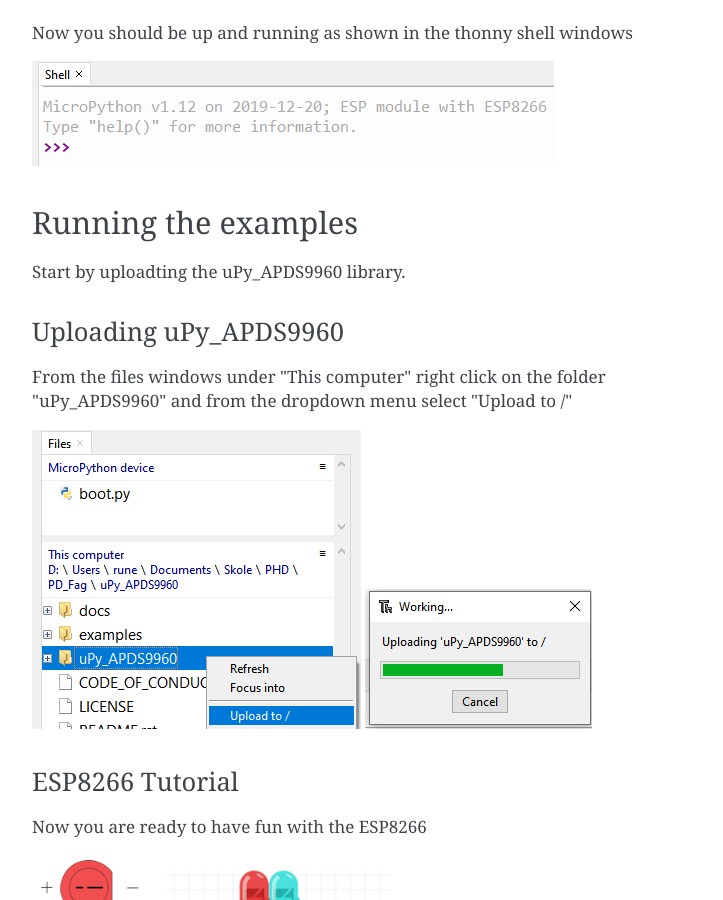
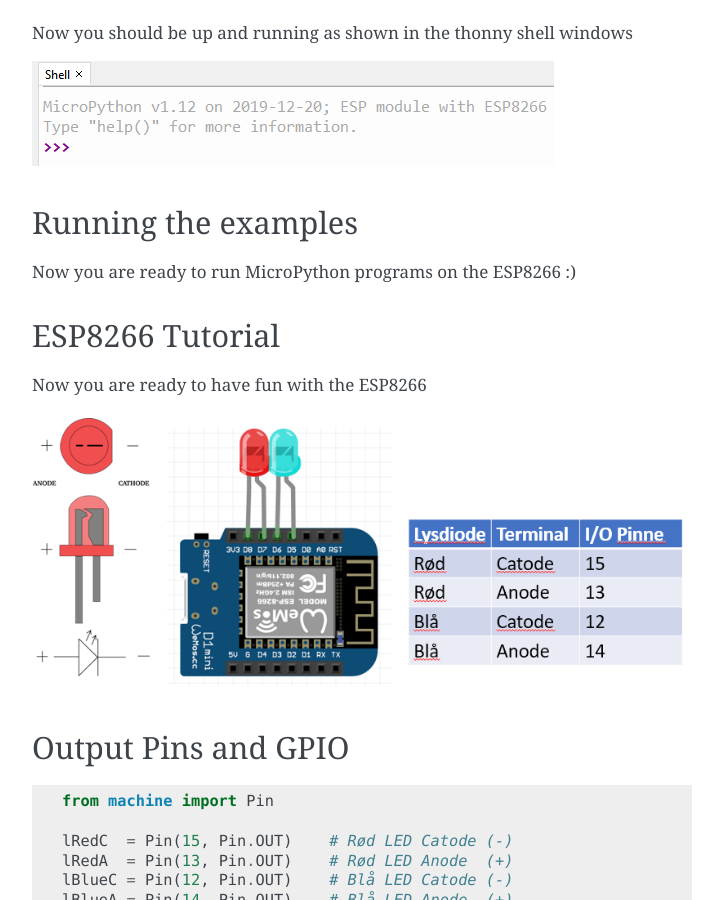
Before and after one commit to rlangoy/PDE3K, a Sphinx documentation site: the page built from docs/thonny_guide.rst, in a window 1280 px wide and 900 px high, scrolled down 3623 px. Shown: the whole window, without its empty margins (388-1111 px from the left). Built offline with Sphinx 7.4.7, drawn with Linux system fonts in a browser that asks for light colours; some of the changed text lies outside the part shown.

Commit message:
Update thonny_guide.rst

```diff
--- a/docs/thonny_guide.rst
+++ b/docs/thonny_guide.rst
@@ -81,19 +81,10 @@ Now you should be up and running as shown in the thonny shell windows
 Running the examples
 --------------------
 
-Start by uploadting the uPy_APDS9960 library.
-
-
-Uploading uPy_APDS9960
-~~~~~~~~~~~~~~~~~~~~~~
-
-From the files windows under "This computer" right click on the folder "uPy_APDS9960" and from the dropdown menu select "Upload to /"
-
-.. image:: images/thonny/UploadModule.PNG
-.. image:: images/thonny/UploadTo.PNG
+Now you are ready to run MicroPython programs on the ESP8266 :)
 
 ESP8266 Tutorial
-~~~~~~~~~~~~~~~~~~~~~~~~~
+--------------------
 
 Now you are ready to have fun with the ESP8266
 
```
